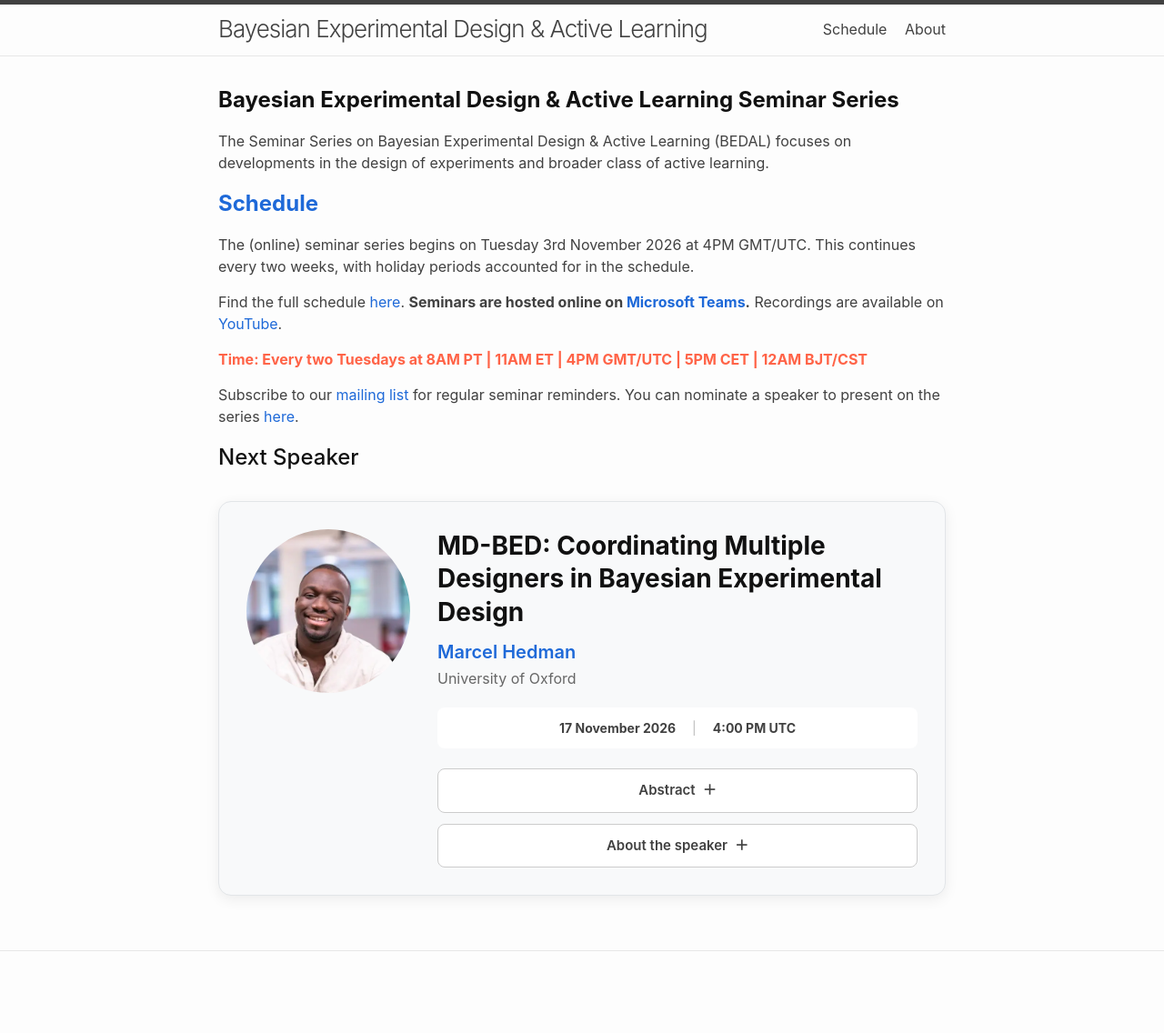
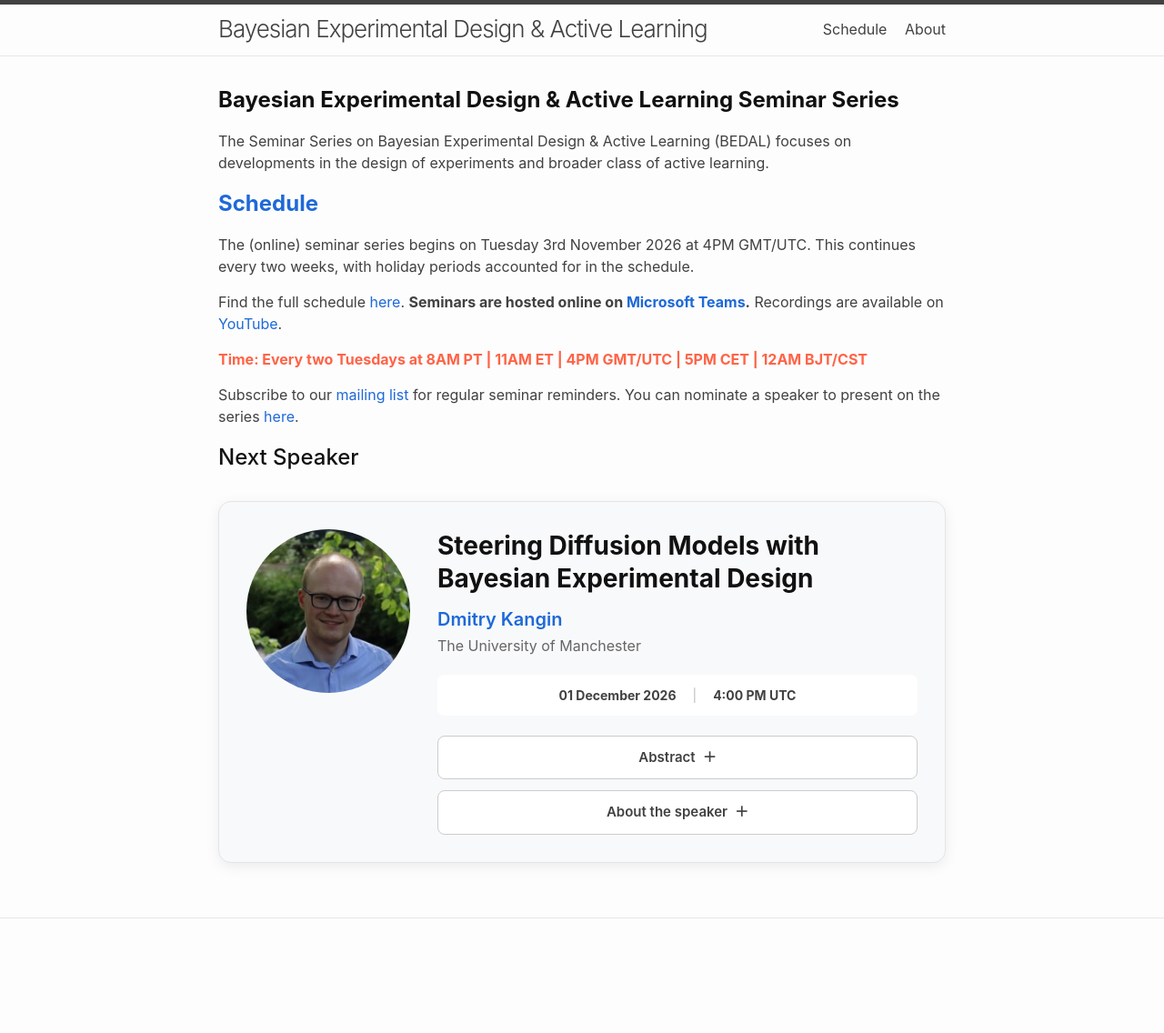
Before and after one commit to bayesiandesign/seminar, a Jekyll site: the page built from README.md, in a window 1280 px wide. Shown: the whole page at 91% size. Built offline with Jekyll 4.4.1, drawn with Linux system fonts in a browser that asks for light colours; nearby versions of some CDN libraries; our own code applies the rules of GitHub Pages for plain Markdown files; after the commit the page ends 1100 px from its top, so only the background shows below that.

Commit message:
Update speaker information and talk details
Updated speaker details including name, affiliation, and talk title. Revised abstract and speaker biography.

```diff
--- a/_layouts/home.html
+++ b/_layouts/home.html
@@ -19,24 +19,24 @@ layout: default
 
   <div class="speaker-card">
 
-  <div class="speaker-photo-container"> <img src="{{ '/assets/images/speakers/marcelhedman.jpeg' | relative_url }}" alt="Name" class="speaker-photo"> </div>
+  <div class="speaker-photo-container"> <img src="{{ '/assets/images/speakers/dmitrykangin.jpeg' | relative_url }}" alt="Name" class="speaker-photo"> </div>
 
   <div class="speaker-info">
 
   <h2 class="talk-title">
-    MD-BED: Coordinating Multiple Designers in Bayesian Experimental Design
+    Steering Diffusion Models with Bayesian Experimental Design
   </h2>
 
   <h3 class="speaker-name">
-    <a href="https://marcelhedman.github.io/">Marcel Hedman</a>
+    <a href="https://scholar.google.com/citations?user=vv-leaMAAAAJ&hl=en">Dmitry Kangin</a>
   </h3>
 
   <p class="speaker-affiliation">
-    University of Oxford
+    The University of Manchester
   </p>
 
   <div class="seminar-details">
-    <span><strong>17 November 2026</strong></span>
+    <span><strong>01 December 2026</strong></span>
     <span class="details-separator">|</span>
     <span><strong>4:00 PM UTC</strong></span>
   </div>
@@ -48,7 +48,7 @@ layout: default
 
       <div class="speaker-section-content">
         <p>
-          To date, Bayesian experimental design (BED) has largely studied how a single adaptive policy should choose experiments. Yet many real-world settings involve multiple designers making experimental decisions independently, including laboratories, field teams, and decentralised robots. Even when individual designers choose informative experiments, they may collectively acquire redundant information. In this talk, we introduce multi-designer Bayesian experimental design (MD-BED) and explore the coordination problem that arises when designers share an inferential objective but act using only their local histories. We show how this problem can be characterised information-theoretically, and how centralised training with decentralised execution (CTDE) can improve information acquisition and encourage designer specialisation under heterogeneous experimental costs, without requiring communication during execution.
+          Although generative models have achieved remarkable quality across domains such as vision and robotics, effectively steering their outputs remains challenging. Users often find it difficult to fully specify their preferences through prompts, while finding it much easier to refine generated outputs through iterative feedback. Moreover, without such feedback, there is no guarantee that generated outputs will faithfully reflect the user’s intent. In this talk, we discuss how techniques such as Bayesian experimental design and Bayesian optimisation can be used to steer (diffusion) generative models using user feedback. We then place these ideas in the broader context of steering generative models for AI for science, where effective user interaction can be particularly important.
         </p>
       </div>
     </details>
@@ -58,7 +58,7 @@ layout: default
 
       <div class="speaker-section-content">
         <p>
-          Marcel Hedman is a DPhil candidate in Statistical Machine Learning at the University of Oxford, supported by the StatML fellowship and supervised by Professor Chris Holmes and Professor Tom Rainforth. His research focuses on sequential decision making, with particular interests in multi-agent reinforcement learning, world modelling and Bayesian experimental design.
+          Dmitry Kangin is a Research Fellow at the Centre for AI Fundamentals, working with Professor Samuel Kaski. His research focuses on machine learning for science and human‑in‑the‑loop decision making, with particular emphasis on aligning generative models, such as diffusion models, with human goals.
         </p>
       </div>
     </details>
```
